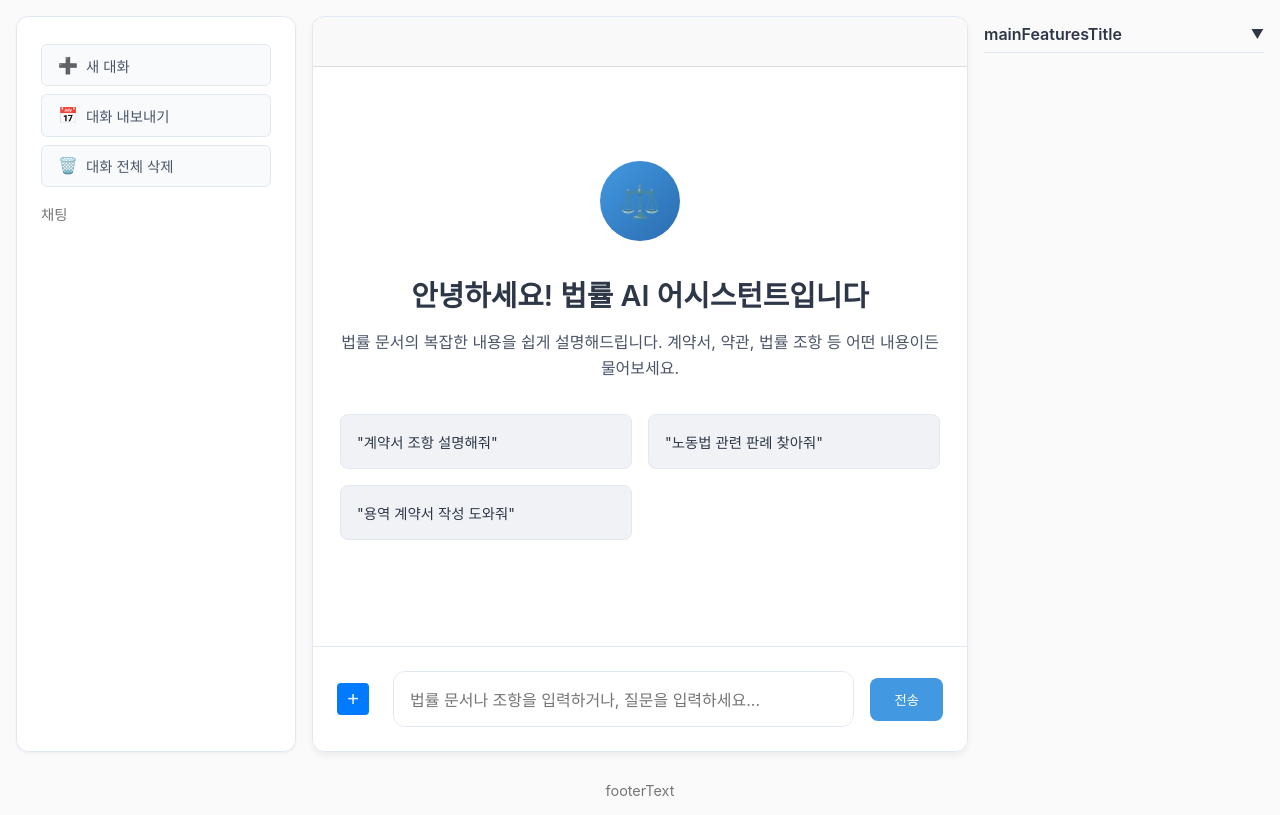
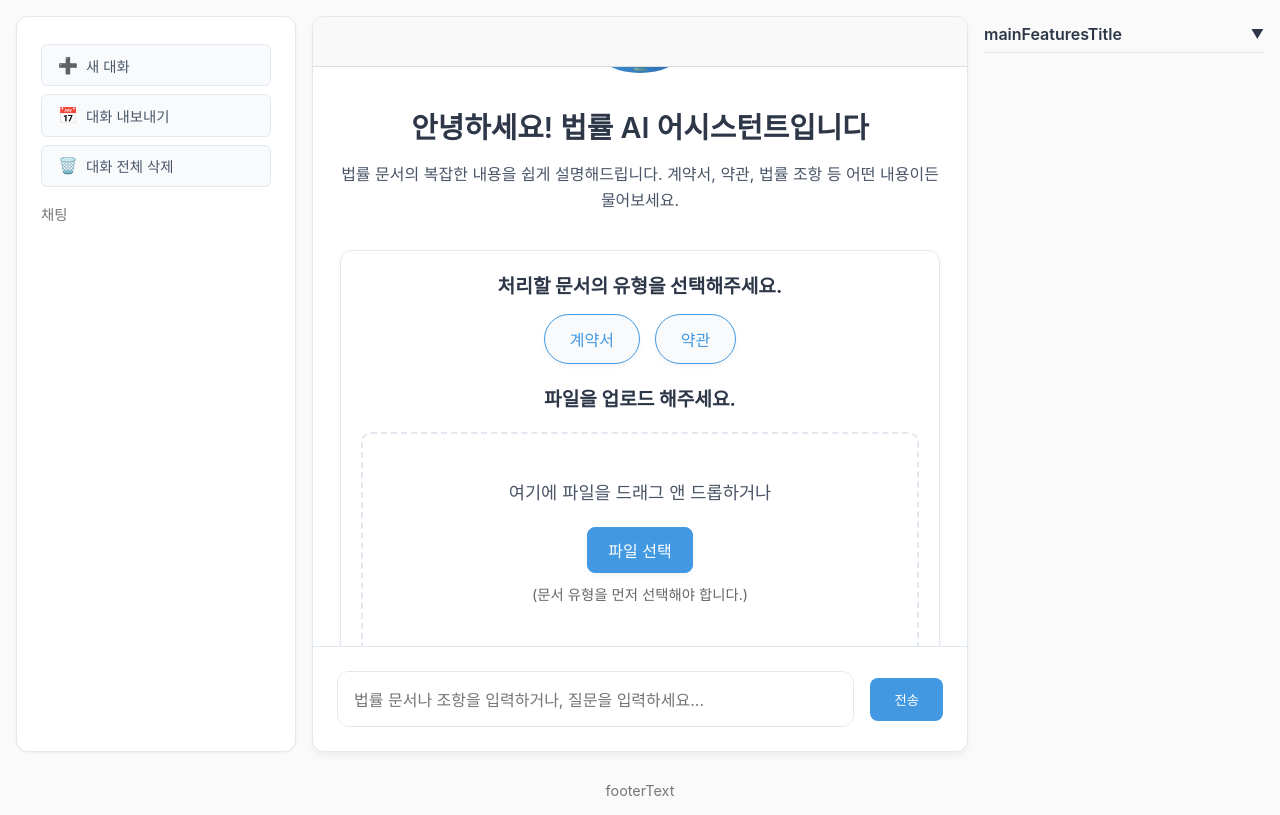
Before and after one commit to Summerev/test123, a Django app: page / in a window 1280 px wide. Shown: the part 84-899 px from the top of the page. Run offline with Django 5.2, Linux system fonts and the light colour scheme; parts of the project's set-up code (start-up, migrations or seed data) failed here and were passed over.

Commit message:
웰컴메세지 첨부기능

```diff
--- a/legal_web/apps/chatbot/templates/chatbot/components/chat_box.html
+++ b/legal_web/apps/chatbot/templates/chatbot/components/chat_box.html
@@ -14,10 +14,6 @@
     {% endif %}
   </div> -->
 
-
-  <!-- ✨ 첨부파일 미리보기 영역 -->
-  <div id="attachmentPreview" class="attachment-preview"></div>
-
   <!-- 🔹 메시지 출력 영역 -->
 <div class="chat-messages" id="chatMessages">
   <div id="welcomeMessage" class="welcome-message">
@@ -25,15 +21,20 @@
     <h3 data-translate-key="welcomeTitle">안녕하세요! 법률 AI 어시스턴트입니다</h3>
     <p data-translate-key="welcomeDesc">법률 문서의 복잡한 내용을 쉽게 설명해드립니다.</p>
 
-      <div class="example-prompts">
-        <div class="example-prompt" data-prompt-text="계약서 조항 설명해줘">
-          "계약서 조항 설명해줘"
+    <div class="upload-section">
+      <h4>처리할 문서의 유형을 선택해주세요.</h4>
+      <div class="document-type-selection">
+        <button id="docTypeContract" class="type-button">계약서</button>
+        <button id="docTypeTerms" class="type-button">약관</button>
       </div>
-        <div class="example-prompt" data-prompt-text="노동법 관련 판례 찾아줘">
-          "노동법 관련 판례 찾아줘"
-        </div>
-        <div class="example-prompt" data-prompt-text="용역 계약서 작성 도와줘">
-          "용역 계약서 작성 도와줘"
+
+      <h4 style="margin-top: 20px;">파일을 업로드 해주세요.</h4>
+      <div id="dropArea" class="drop-area" disabled>
+        <p>여기에 파일을 드래그 앤 드롭하거나</p>
+        <input type="file" id="fileUpload" accept=".pdf,.doc,.docx,.txt" style="display: none;">
+        <button id="browseFileButton" class="type-button">파일 선택</button>
+        <p class="file-upload-info" style="font-size: 0.9em; color: #666; margin-top: 10px;">(문서 유형을 먼저 선택해야 합니다.)</p>
+        <p id="fileNameDisplay" class="file-name-display" style="font-size: 0.9em; color: #333; margin-top: 10px;"></p>
       </div>
       </div>
     </div>
@@ -42,16 +43,6 @@
   <!-- 🔹 입력창 영역 -->
   <div class="chat-input-container">
     <div class="chat-input-wrapper">
-      <!-- + 버튼: 파일 업로드 모달 오픈 -->
-      <button id="fileAddBtn" type="button" class="fileAddBtn">+</button>
-      <!-- 숨김 파일 입력 -->
-      <input
-        id="fileInput"
-        type="file"
-        accept=".pdf,.docx,.hwp,image/*"
-        multiple
-        hidden
-      />
 
       <!-- 기존 텍스트 입력창 -->
       <textarea
--- a/legal_web/static/css/chatbot.css
+++ b/legal_web/static/css/chatbot.css
@@ -167,49 +167,6 @@ body.dark-mode .legal-term {
     cursor: not-allowed;
 }
 
-/* Chat Messages & Bubbles End */
-
-/* Welcome Message */
-.welcome-message {
-    text-align: center;
-    max-width: 600px;
-    margin: auto;
-    color: var(--text-color);
-    display: flex;
-    flex-direction: column;
-    justify-content: center;
-    height: 100%;
-}
-
-.welcome-message.hidden {
-    display: none;
-}
-
-.welcome-icon {
-    width: 80px;
-    height: 80px;
-    background: linear-gradient(135deg, var(--primary-accent), var(--primary-accent-darker));
-    border-radius: 50%;
-    display: flex;
-    align-items: center;
-    justify-content: center;
-    margin: 0 auto 2rem;
-    color: var(--primary-accent-text);
-    font-size: 2rem;
-}
-
-.welcome-message h3 {
-    font-size: 1.8rem;
-    font-weight: 600;
-    color: var(--text-color);
-    margin-bottom: 1rem;
-}
-
-.welcome-message p {
-    color: var(--icon-color);
-    line-height: 1.6;
-    margin-bottom: 2rem;
-}
 
 /* Example Prompts */
 .example-prompts {
@@ -379,52 +336,6 @@ body.dark-mode .send-button:disabled {
     border: 2px dashed var(--primary-accent);
 }
 
-/* 첨부파일 미리보기 */
-.attachment-preview {
-    display: flex;
-    gap: 8px;
-    padding: 8px;
-    overflow-x: auto;
-    margin-bottom: 4px;
-}
-
-.attachment-item {
-    position: relative;
-    width: 60px;
-    height: 60px;
-    border: 1px solid #ddd;
-    border-radius: 4px;
-    background: #fafafa;
-    display: flex;
-    align-items: center;
-    justify-content: center;
-}
-
-.attachment-item img {
-    max-width: 100%;
-    max-height: 100%;
-}
-
-.attachment-item .file-icon {
-    font-size: 0.75rem;
-    color: #555;
-}
-
-.attachment-item .remove-btn {
-    position: absolute;
-    top: -6px;
-    right: -6px;
-    background: #e74c3c;
-    color: #fff;
-    border: none;
-    border-radius: 50%;
-    width: 18px;
-    height: 18px;
-    font-size: 12px;
-    line-height: 18px;
-    cursor: pointer;
-}
-
 /* + 버튼 & 파일 메뉴 */
 .chat-input-with-attach {
     position: relative;
--- a/legal_web/static/css/main.css
+++ b/legal_web/static/css/main.css
@@ -6,4 +6,5 @@
 @import url('components.css');
 @import url('chatbot.css');
 @import url('filedrop.css');
+@import url('welcomeMessage.css');
 /* Optional: Add any global overrides or very minor styles here if absolutely necessary */
--- /dev/null
+++ b/legal_web/static/css/welcomeMessage.css
@@ -0,0 +1,159 @@
+/* static/css/welcome_messages.css */
+
+.welcome-message {
+    text-align: center;
+    max-width: 600px;
+    margin: auto; /* flex-grow와 함께 중앙 정렬 */
+    color: var(--text-color);
+    display: flex;
+    flex-direction: column;
+    justify-content: center; /* 세로 중앙 정렬 */
+    height: 100%; /* 부모 .chat-messages의 높이를 채우도록 */
+}
+
+.welcome-message.hidden {
+    display: none;
+}
+
+.welcome-icon {
+    width: 80px;
+    height: 80px;
+    background: linear-gradient(135deg, var(--primary-accent), var(--primary-accent-darker));
+    border-radius: 50%;
+    display: flex;
+    align-items: center;
+    justify-content: center;
+    margin: 0 auto 2rem;
+    color: var(--primary-accent-text);
+    font-size: 2rem;
+}
+
+.welcome-message h3 {
+    font-size: 1.8rem;
+    font-weight: 600;
+    color: var(--text-color);
+    margin-bottom: 1rem;
+}
+
+.welcome-message p {
+    color: var(--icon-color);
+    line-height: 1.6;
+    margin-bottom: 1rem;
+}
+
+/* 파일 업로드 섹션 스타일 */
+.upload-section {
+    margin-top: 20px;
+    padding: 20px;
+    border: 1px solid var(--border-color);
+    border-radius: 12px;
+    background-color: var(--chat-container-bg);
+    text-align: center;
+    box-shadow: 0 2px 8px rgba(0, 0, 0, 0.05);
+    width: 100%;
+    box-sizing: border-box;
+}
+
+.upload-section h4 {
+    font-size: 1.2em;
+    color: var(--text-color);
+    margin-bottom: 15px;
+}
+
+.document-type-selection {
+    margin-top: 10px;
+    margin-bottom: 15px;
+    display: flex;
+    justify-content: center;
+    gap: 15px;
+}
+
+.type-button {
+    padding: 12px 25px;
+    border: 1px solid var(--primary-accent);
+    border-radius: 25px;
+    background-color: var(--button-bg);
+    color: var(--primary-accent);
+    font-size: 1em;
+    cursor: pointer;
+    transition: all 0.3s ease;
+    box-shadow: 0 2px 5px rgba(0, 0, 0, 0.05);
+}
+
+.type-button:hover {
+    background-color: var(--button-hover-bg);
+    box-shadow: 0 4px 8px rgba(0, 0, 0, 0.1);
+}
+
+.type-button.selected {
+    background-color: var(--primary-accent);
+    color: var(--primary-accent-text);
+    box-shadow: 0 4px 10px rgba(0, 0, 0, 0.2);
+    border-color: var(--primary-accent-darker);
+}
+
+/* 드래그 앤 드롭 영역 CSS */
+.drop-area {
+    border: 2px dashed var(--border-color);
+    border-radius: 10px;
+    padding: 40px;
+    text-align: center;
+    color: var(--icon-color);
+    cursor: not-allowed;
+    transition: all 0.3s ease;
+    margin-top: 20px;
+    background-color: var(--input-bg);
+    position: relative;
+}
+
+.drop-area p {
+    margin: 5px 0;
+    font-size: 1.1em;
+}
+
+.drop-area.active {
+    border-color: var(--primary-accent);
+    background-color: var(--button-hover-bg);
+    color: var(--text-color);
+}
+
+.drop-area.enabled {
+    cursor: pointer;
+    background-color: var(--input-bg);
+    border-color: var(--primary-accent);
+}
+
+.drop-area.disabled {
+    background-color: var(--input-disabled-bg, #f0f0f0);
+    cursor: not-allowed;
+    border-color: var(--border-color);
+}
+
+#browseFileButton {
+    margin-top: 15px;
+    padding: 10px 20px;
+    font-size: 1em;
+    border-radius: 8px;
+    border: 1px solid var(--primary-accent);
+    background-color: var(--primary-accent);
+    color: var(--primary-accent-text);
+    cursor: pointer;
+    transition: background-color 0.3s ease;
+}
+
+#browseFileButton:hover {
+    background-color: var(--primary-accent-darker);
+}
+
+.file-upload-info {
+    font-size: 0.9em;
+    color: var(--icon-color);
+    margin-top: 10px;
+}
+
+.file-name-display {
+    font-weight: bold;
+    color: var(--primary-accent);
+    margin-top: 15px;
+    font-size: 1em;
+}
```
Lines whose indentation alone changed are shown as unchanged.
